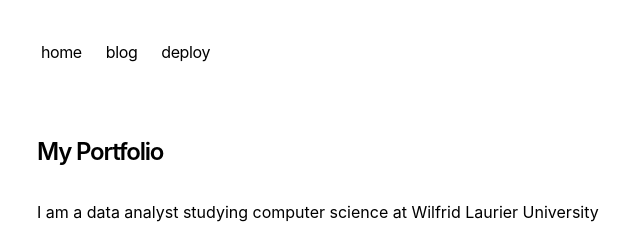
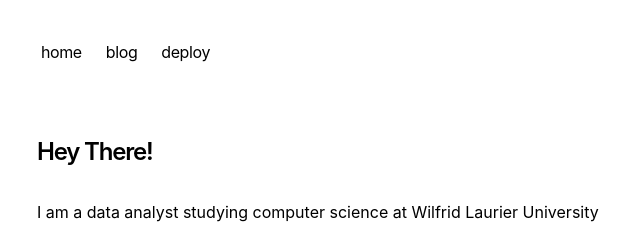
Before and after one commit to BillingtonDev/nextjs-portfolio, a Next.js app: page / in a window 1280 px wide. Shown: the top 226 px of the page, without its empty margins (315-955 px from the left). Built offline with nearby package versions, Linux system fonts and the light colour scheme.

Commit message:
MB - update page.tsx header

```diff
--- a/app/page.tsx
+++ b/app/page.tsx
@@ -4,7 +4,7 @@ export default function Page() {
   return (
     <section>
       <h1 className="mb-8 text-2xl font-semibold tracking-tighter">
-        My Portfolio
+        Hey There!
       </h1>
       <p className="mb-4">
         {`I am a data analyst studying computer science at Wilfrid Laurier University mastering Python,
```
